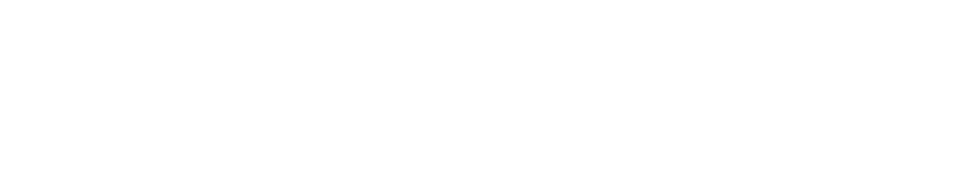
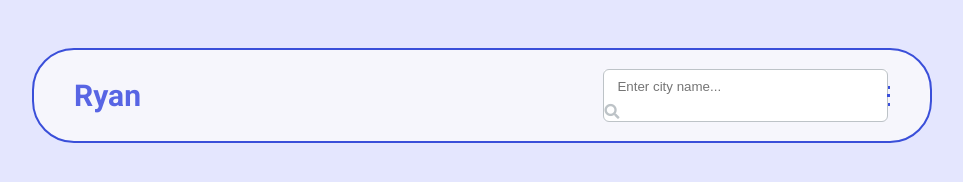
Before and after one commit to swrshho/Dribble-weather-app, a plain HTML site: page index.html in a window 1280 px wide. Shown: the whole page, without its empty margins (158-1121 px from the left). Drawn offline with Linux system fonts and the light colour scheme.

Commit message:
add main card and header

```diff
--- a/assets/sass/base/_typography.scss
+++ b/assets/sass/base/_typography.scss
@@ -1 +1,5 @@
 @import url('https://fonts.googleapis.com/css2?family=Roboto:wght@300;400;500;700&display=swap');
+
+body {
+  font-family: "Roboto";
+}
--- /dev/null
+++ b/assets/sass/layoute/_header.scss
@@ -0,0 +1,54 @@
+// header styles
+
+#logo {
+  h1 {
+  color: $lightPurple;
+  font-size: 3rem;
+  font-weight: 700;
+  }
+}
+
+
+.nav {
+  width: 35%;
+
+
+  &__search-box {
+    border-radius: 5px;
+    background-color: $white;
+    outline: 0.2px solid $gray;
+
+    #search-bar {
+      padding: .9rem 1.3rem;
+      border: none;
+    }
+
+    #search-icon {
+      font-size: 1.5rem;
+      color: $gray;
+      margin: 0 1rem 1rem 0
+    }
+  }
+
+  &__button {
+    width: 2.5rem;
+    height: 2rem;
+
+    > * {
+      display: block;
+      width: 100%;
+      height: 3px;
+      align-self: flex-end;
+      background-color: $purple;
+    }
+
+    &>:first-child {
+
+      width: 60%;
+    }
+
+    &>:last-child {
+      width: 80%;
+    }
+  }
+}
--- /dev/null
+++ b/assets/sass/layoute/_main.scss
@@ -0,0 +1,12 @@
+body {
+  background-color: $veryLightPurple;
+}
+
+.main {
+  background-color: $veryLightPurpleX;
+  width: 70%;
+  outline: .2rem solid $purple;
+  margin-top: 5rem;
+  padding: 2rem 4rem;
+  border-radius: 40px;
+}
--- a/assets/sass/style.scss
+++ b/assets/sass/style.scss
@@ -6,3 +6,7 @@
 @import "./utils/variables";
 @import "./utils/helpers";
 @import "./utils/mixins";
+
+// layout folder
+@import "./layoute/main";
+@import "./layoute/header";
--- a/assets/sass/utils/_helpers.scss
+++ b/assets/sass/utils/_helpers.scss
@@ -25,7 +25,7 @@
   justify-content: space-around;
 }
 
-.content-cneter {
+.content-center {
   justify-content: center;
   align-items: center;
 }
--- a/assets/sass/utils/_variables.scss
+++ b/assets/sass/utils/_variables.scss
@@ -1,3 +1,7 @@
 // colors
+$veryLightPurpleX: #f6f6fc;
 $veryLightPurple: #E4E6FE;
-$purple: #3A50DA;
+$lightPurple: #5865E4;
+$purple: #3a4fd9;
+$white: #ffffff;
+$gray: #bdc3c7;
--- a/index.html
+++ b/index.html
@@ -4,9 +4,39 @@
   <meta charset="UTF-8">
   <meta http-equiv="X-UA-Compatible" content="IE=edge">
   <meta name="viewport" content="width=device-width, initial-scale=1.0">
+
+  <!-- importing stylesheet -->
+  <link rel="stylesheet" href="/dist/css/style.min.css">
+
+  <!-- Font Awsome -->
+  <link rel="stylesheet" href="https://cdnjs.cloudflare.com/ajax/libs/font-awesome/5.15.4/css/all.min.css" integrity="sha512-1ycn6IcaQQ40/MKBW2W4Rhis/DbILU74C1vSrLJxCq57o941Ym01SwNsOMqvEBFlcgUa6xLiPY/NS5R+E6ztJQ==" crossorigin="anonymous" referrerpolicy="no-referrer" />
+
   <title>Dribble Weather App</title>
 </head>
-<body>
+<body class="flex content-center">
+  <!-- main content -->
+  <main class="main">
+    <header class="header flex ai-c jc-sb">
+      <div id="logo">
+        <h1>Ryan</h1>
+      </div>
 
+      <nav class="nav flex jc-sb ai-c">
+        <div class="nav__search-box">
+          <input type="search" name="search" id="search-bar" placeholder="Enter city name..." size="30">
+          <a href="#" id="search-icon">
+            <i class="fas fa-search"></i>
+          </a>
+        </div>
+
+
+        <div class="nav__button flex fd-c jc-sb cp">
+          <span></span>
+          <span></span>
+          <span></span>
+        </div>
+      </nav>
+    </header>
+  </main>
 </body>
 </html>
```
Also changed, not shown: dist/css/style.min.css, 1 other file.
